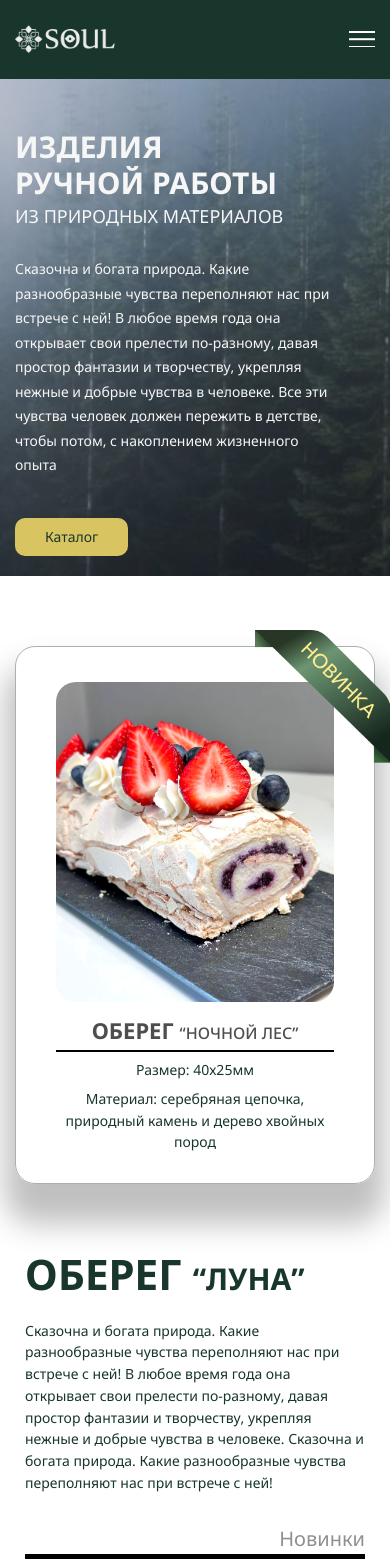
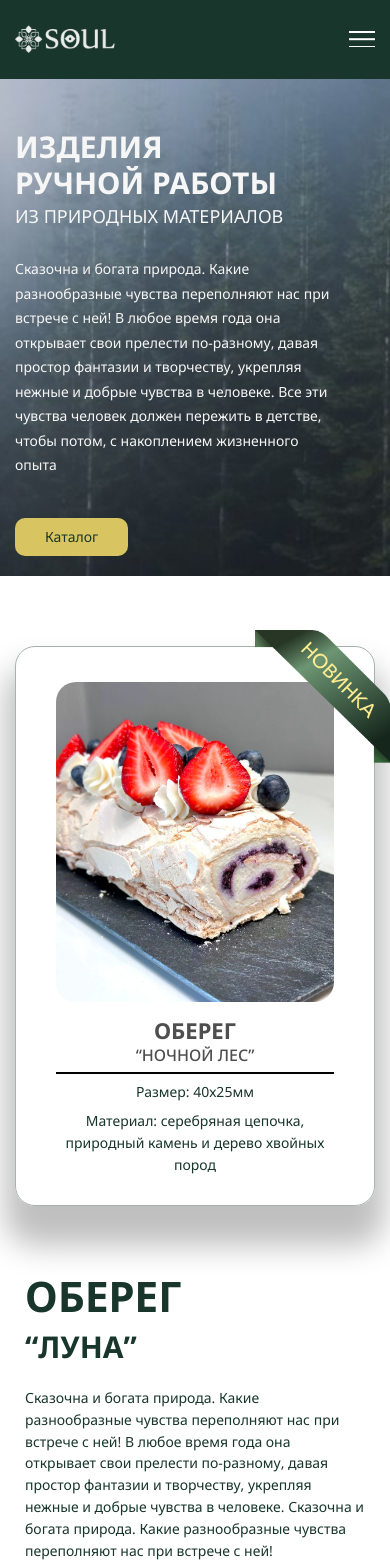
Before and after one commit to MashSHliapa/workshop-soul, a React (Vite) app: page / in a window 390 px wide. Shown: the top 1568 px of the page. Built offline with nearby package versions, Linux system fonts and the light colour scheme.

Commit message:
feat(project): create component NewItem

```diff
--- /dev/null
+++ b/src/components/NewItem/NewItem.scss
@@ -0,0 +1,115 @@
+.new-item {
+  border: none;
+  position: relative;
+
+  &__body {
+    max-width: 468px;
+    padding: 43px 50px 35px 50px;
+    color: #18362B;
+    text-align: center;
+    border-radius: 20px;
+    box-shadow: 0px 30px 30px 10px rgba(0, 0, 0, 0.25);
+    border: #a8b1ae 1px solid;
+  }
+
+  &__data {
+    margin-top: 15px;
+    font-size: 16px;
+  }
+
+  &__data>*:not(:last-child) {
+    margin-bottom: 10px;
+  }
+
+  &__image {
+    padding: 40% 0 75% 0;
+    position: relative;
+  }
+
+  &__image img {
+    width: 100%;
+    height: 100%;
+    border-radius: 20px;
+    position: absolute;
+    top: 0;
+    left: 0;
+  }
+
+  &__image-label {
+    position: absolute;
+    top: -28px;
+    right: -28px;
+  }
+
+  &__title {
+    color: #4E4E4E;
+    text-transform: uppercase;
+    font-size: 24px;
+    font-weight: 700;
+  }
+
+  &__title span {
+    display: block;
+    padding-top: 7px;
+    font-size: 16px;
+    font-weight: 500;
+  }
+
+  &__separator {
+    width: 100%;
+    height: 3px;
+    background-color: #000000;
+    margin: 0 auto;
+  }
+
+  &__text-size {}
+
+  &__text-material {}
+
+
+  @media screen and (max-width: 1199.98px) {
+    &__body {
+      max-width: 450px;
+    }
+  }
+
+  @media screen and (max-width: 991.98px) {
+    &__body {
+      max-width: 390px;
+      padding: 35px 40px 30px 40px;
+
+    }
+
+    &__data {
+      font-size: 14px;
+    }
+  }
+
+  @media screen and (max-width: 575.98px) {
+
+    &__data>*:not(:last-child) {
+      margin-bottom: 7px;
+    }
+
+    &__image-label {
+      top: -16px;
+      right: -16px;
+    }
+
+    &__title {
+      font-size: 22px;
+    }
+
+    &__title span {
+      padding-top: 3px;
+    }
+
+    &__image-label img {
+      width: 136px;
+    }
+
+    &__separator {
+      height: 2px;
+    }
+  }
+}
--- /dev/null
+++ b/src/components/NewItem/NewItem.tsx
@@ -0,0 +1,24 @@
+import './NewItem.scss'
+import newitems4 from '../../components/images/newitems/picture6.jpg'
+import label from '../../components/images/newitems/new_label.png'
+
+export function NewItem() {
+  return (
+    <div className="new-item">
+      <div className="new-item__body">
+        <div className="new-item__image">
+          <img src={newitems4} alt="newitem" />
+        </div>
+        <div className="new-item__image-label">
+          <img src={label} alt="label" />
+        </div>
+        <div className="new-item__data">
+          <h4 className="new-item__title">ОБЕРЕГ <span>“ночной лес”</span></h4>
+          <div className="new-item__separator"></div>
+          <div className="new-item__text-size">Размер: 40х25мм</div>
+          <div className="new-item__text-material">Материал: серебряная цепочка, природный камень и дерево хвойных пород</div>
+        </div>
+      </div>
+    </div>
+  )
+}
--- a/src/components/NewItems/NewItems.scss
+++ b/src/components/NewItems/NewItems.scss
@@ -25,121 +25,6 @@
   @media screen and (max-width: 768.98px) {
     &__body {
       padding: 70px 0 40px;
-    }
-  }
-}
-
-.card {
-  border: none;
-  position: relative;
-
-  &__body {
-    max-width: 468px;
-    padding: 43px 50px 35px 50px;
-    color: #18362B;
-    text-align: center;
-    border-radius: 20px;
-    box-shadow: 0px 30px 30px 10px rgba(0, 0, 0, 0.25);
-    border: #a8b1ae 1px solid;
-  }
-
-  &__data {
-    margin-top: 15px;
-    font-size: 16px;
-  }
-
-  &__data>*:not(:last-child) {
-    margin-bottom: 10px;
-  }
-
-  &__image {
-    padding: 40% 0 75% 0;
-    position: relative;
-  }
-
-  &__image img {
-    width: 100%;
-    height: 100%;
-    border-radius: 20px;
-    position: absolute;
-    top: 0;
-    left: 0;
-  }
-
-  &__image-label {
-    position: absolute;
-    top: -28px;
-    right: -28px;
-  }
-
-  &__title {
-    color: #4E4E4E;
-    text-transform: uppercase;
-    font-size: 24px;
-    font-weight: 700;
-  }
-
-  &__title span {
-    padding-top: 7px;
-    font-size: 16px;
-    font-weight: 500;
-  }
-
-  &__separator {
-    width: 100%;
-    height: 3px;
-    background-color: #000000;
-    margin: 0 auto;
-  }
-
-  &__text-size {}
-
-  &__text-material {}
-
-
-  @media screen and (max-width: 1199.98px) {
-    &__body {
-      max-width: 450px;
-    }
-  }
-
-  @media screen and (max-width: 991.98px) {
-    &__body {
-      max-width: 390px;
-      padding: 35px 40px 30px 40px;
-
-    }
-
-    &__data {
-      font-size: 14px;
-    }
-  }
-
-  @media screen and (max-width: 575.98px) {
-
-    &__data>*:not(:last-child) {
-      margin-bottom: 7px;
-    }
-
-    &__image-label {
-      top: -16px;
-      right: -16px;
-    }
-
-    &__title {
-      font-size: 22px;
-    }
-
-    &__title span {
-      padding-top: 3px;
-    }
-
-    &__image-label img {
-      width: 136px;
-    }
-
-    &__separator {
-      height: 2px;
     }
   }
 }
@@ -180,6 +65,7 @@
   }
 
   &__title span {
+    display: block;
     font-size: 35px;
   }
 
--- a/src/components/NewItems/index.tsx
+++ b/src/components/NewItems/index.tsx
@@ -4,6 +4,7 @@ import { RootState } from '../../redux/store'
 import newitems4 from '../../components/images/newitems/picture6.jpg'
 import label from '../../components/images/newitems/new_label.png'
 import './NewItems.scss'
+import { NewItem } from '../NewItem/NewItem'
 
 export function NewItems() {
 
@@ -15,24 +16,7 @@ export function NewItems() {
     <div className="new-items">
       <div className="new-items__container _container">
         <div className="new-items__body">
-
-          <div className="new-items__card card">
-            <div className="card__body">
-              <div className="card__image">
-                <img src={newitems4} alt="newitems1" />
-              </div>
-              <div className="card__image-label">
-                <img src={label} alt="label" />
-              </div>
-              <div className="card__data">
-                <h4 className="card__title">ОБЕРЕГ <span>“ночной лес”</span></h4>
-                <div className="card__separator"></div>
-                <div className="card__text-size">Размер: 40х25мм</div>
-                <div className="card__text-material">Материал: серебряная цепочка, природный камень и  дерево хвойных пород</div>
-              </div>
-            </div>
-          </div>
-
+          <NewItem />
           <div className="new-items__info info">
             <div className="info__body">
               <div className="info__chapter">
```
Also changed, not shown: src/components/images/arrow_left.svg (added), src/components/images/arrow_rigth.svg (added).
